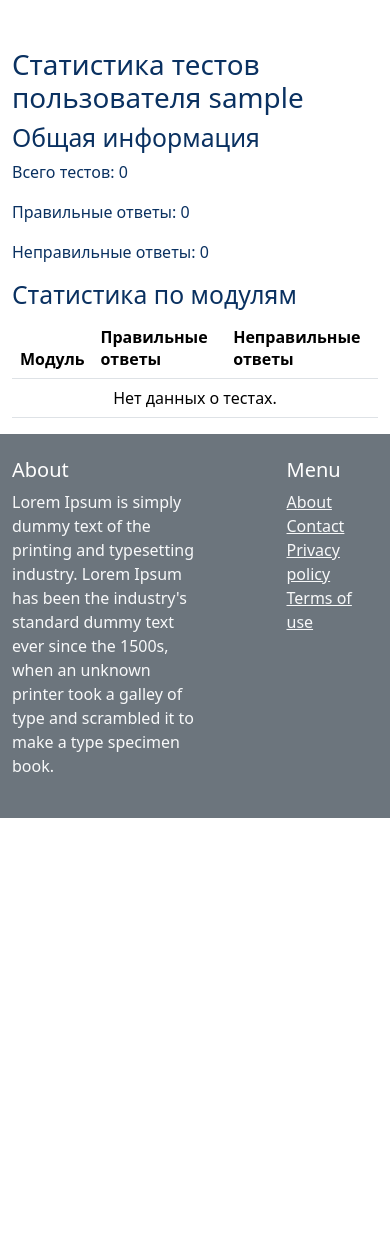
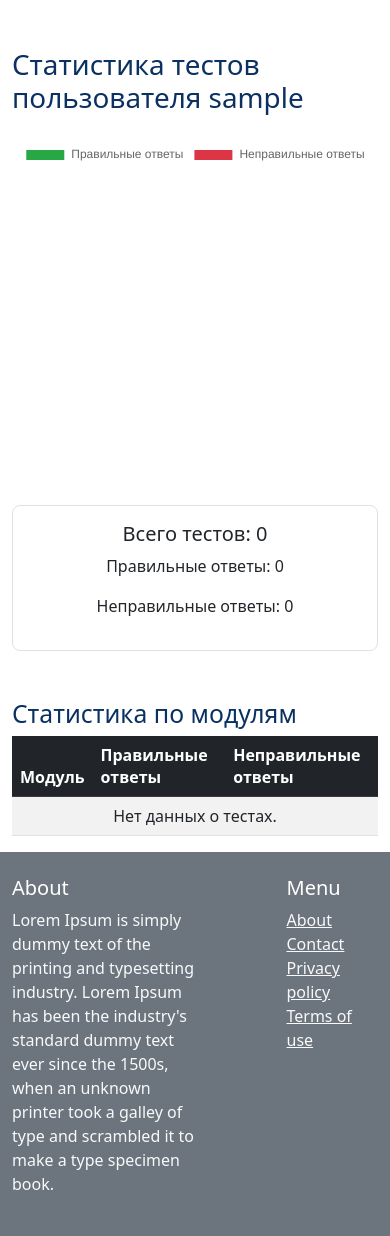
Before and after one commit to itsuldana/site, a Django app: page /dashboard/1/ in a window 390 px wide. Shown: the part 72-1308 px from the top of the page. Before the commit the page ends 890 px from the top, so only its background shows below. Run offline with Django 4.2, Linux system fonts and the light colour scheme; the visitor is signed in with stand-in values (Sample User, id 1); data that the repository does not hold is empty; parts of the project's set-up code (start-up, migrations or seed data) failed here and were passed over; some libraries are stand-ins or nearby versions.

Commit message:
сделал дашборд

```diff
--- a/source/webapp/templates/module_test/dashboard.html
+++ b/source/webapp/templates/module_test/dashboard.html
@@ -1,17 +1,36 @@
 {% extends 'base.html' %}
+
+{% block links %}
+<meta charset="UTF-8">
+    <title>Статистика</title>
+    <link href="https://cdn.jsdelivr.net/npm/bootstrap@5.3.0/dist/css/bootstrap.min.css" rel="stylesheet">
+    <script src="https://cdn.jsdelivr.net/npm/chart.js"></script>
+{% endblock %}
 
 {% block content %}
 <div class="container mt-5">
-    <h1>Статистика тестов пользователя {{ request.user.username }}</h1>
+    <h1 class="mb-4">Статистика тестов пользователя {{ request.user.username }}</h1>
 
-    <h2>Общая информация</h2>
-    <p>Всего тестов: {{ total_tests }}</p>
-    <p>Правильные ответы: {{ correct_answers_total }}</p>
-    <p>Неправильные ответы: {{ incorrect_answers_total }}</p>
+    <!-- Общая информация - График Doughnut -->
+    <div class="row">
+        <div class="col-md-6">
+            <canvas id="totalStatsChart" width="400" height="400"></canvas>
+        </div>
+        <div class="col-md-6">
+            <div class="card text-center">
+                <div class="card-body">
+                    <h5 class="card-title">Всего тестов: {{ total_tests }}</h5>
+                    <p>Правильные ответы: {{ correct_answers_total }}</p>
+                    <p>Неправильные ответы: {{ incorrect_answers_total }}</p>
+                </div>
+            </div>
+        </div>
+    </div>
 
-    <h2>Статистика по модулям</h2>
-    <table class="table">
-        <thead>
+    <!-- Статистика по модулям - Таблица с цифрами -->
+    <h2 class="mt-5">Статистика по модулям</h2>
+    <table class="table table-striped table-hover">
+        <thead class="table-dark">
             <tr>
                 <th>Модуль</th>
                 <th>Правильные ответы</th>
@@ -33,4 +52,21 @@
         </tbody>
     </table>
 </div>
+
+<script>
+    // Doughnut Chart для общей информации
+    const totalStatsCtx = document.getElementById('totalStatsChart').getContext('2d');
+    new Chart(totalStatsCtx, {
+        type: 'doughnut',
+        data: {
+            labels: ['Правильные ответы', 'Неправильные ответы'],
+            datasets: [{
+                label: 'Общая информация',
+                data: [{{ correct_answers_total }}, {{ incorrect_answers_total }}],
+                backgroundColor: ['#28a745', '#dc3545'],
+                hoverOffset: 4
+            }]
+        }
+    });
+</script>
 {% endblock %}
```
Also changed, not shown: 1 other file.
